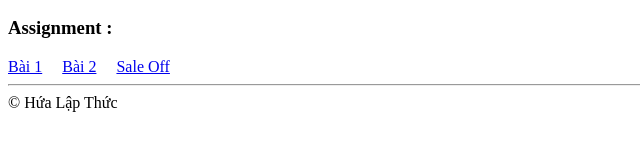
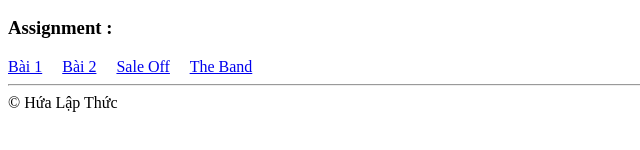
Before and after one commit to hualapthuc/hualapthuc.github.io, a plain HTML site: page index.html in a window 1280 px wide. Shown: the part 394-544 px from the top of the page, 0-640 px from the left. Drawn offline with Linux system fonts and the light colour scheme.

Commit message:
Update index.html

```diff
--- a/index.html
+++ b/index.html
@@ -20,6 +20,7 @@
             <a href="bai1.html">Bài 1</a> &nbsp; &nbsp;
             <a href="bai2.html">Bài 2</a> &nbsp; &nbsp;
             <a href="SaleOff/index.html">Sale Off</a> &nbsp; &nbsp;
+            <a href="NewImg/index.html">The Band</a> &nbsp; &nbsp;
         </nav>
         <hr>
         <footer>
```
